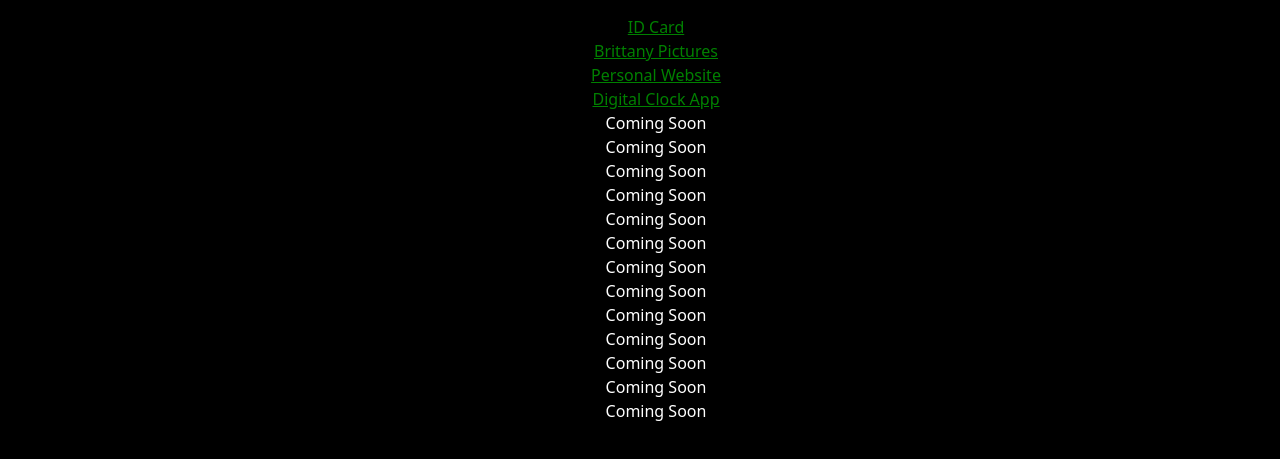
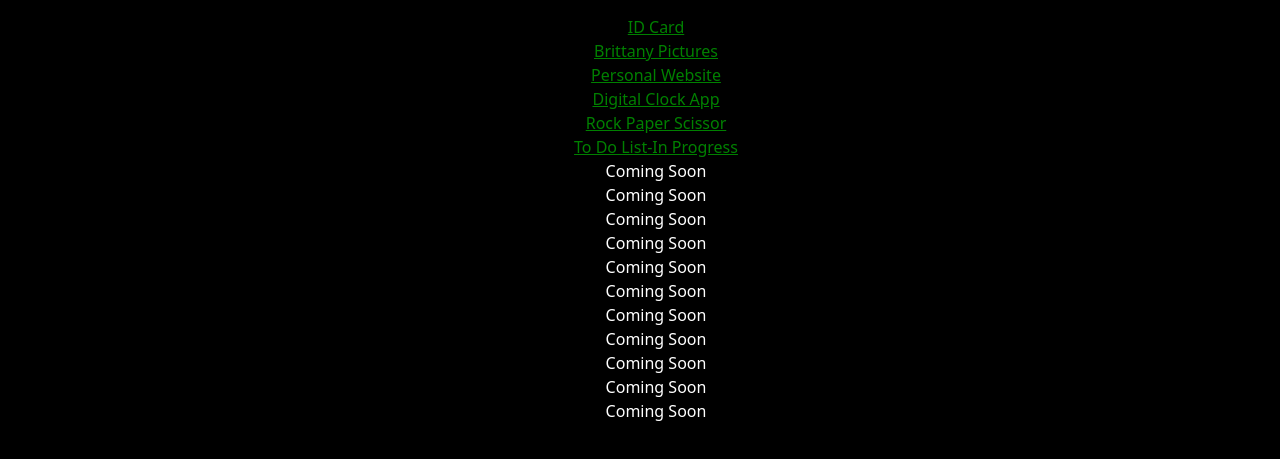
Before and after one commit to FatHippie1/PortfolioPage, a plain HTML site: page projects/Projects.html in a window 1280 px wide. Shown: the part 129-588 px from the top of the page. Drawn offline with nearby package versions, Linux system fonts and the light colour scheme.

Commit message:
Update Projects.html
updated with new projects

```diff
--- a/projects/Projects.html
+++ b/projects/Projects.html
@@ -36,8 +36,8 @@
             <li><a href="BritPics/BritPics.html" target="_blank">Brittany Pictures</a></li>
             <li><a href="Personal_Website/Personal_Website.html" target="_blank">Personal Website</a></li>
             <li><a href="DigitalClockApp/DigitalClock.html" target="_blank">Digital Clock App</a></li>
-            <li><a href="" target="_blank"></a>Coming Soon</li>
-            <li><a href="" target="_blank"></a>Coming Soon</li>
+            <li><a href="RockPaperScissor/RockPaperScissor.html" target="_blank">Rock Paper Scissor</a></li>
+            <li><a href="ABetterToDoList/index.html" target="_blank">To Do List-In Progress</a></li>
             <li><a href="" target="_blank"></a>Coming Soon</li>
             <li><a href="" target="_blank"></a>Coming Soon</li>
             <li><a href="" target="_blank"></a>Coming Soon</li>
```
